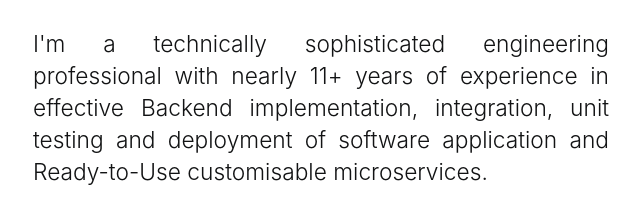
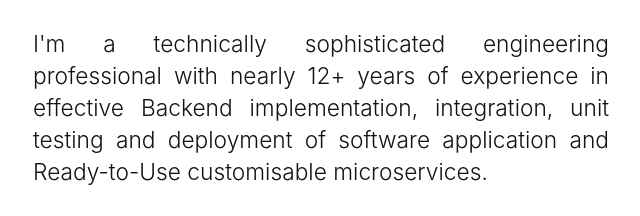
Before and after one commit to srinivasarao-avagadda/srinivasarao-avagadda.github.io, a plain HTML site: page index.html in a window 1280 px wide. Shown: the part 198-414 px from the top of the page, 319-959 px from the left. Drawn offline with Linux system fonts and the light colour scheme.

Commit message:
Update index.html

```diff
--- a/index.html
+++ b/index.html
@@ -65,7 +65,7 @@
     My Name is Srinivasa Rao. Avagadda
   </p>
   <p>
-    I'm a technically sophisticated engineering professional with nearly 11+ years of experience in effective Backend implementation, integration, unit testing and deployment of software application and Ready-to-Use customisable microservices.
+    I'm a technically sophisticated engineering professional with nearly 12+ years of experience in effective Backend implementation, integration, unit testing and deployment of software application and Ready-to-Use customisable microservices.
   </p>
 
   <p style="font-weight:500; font-size:2.2em">
```
